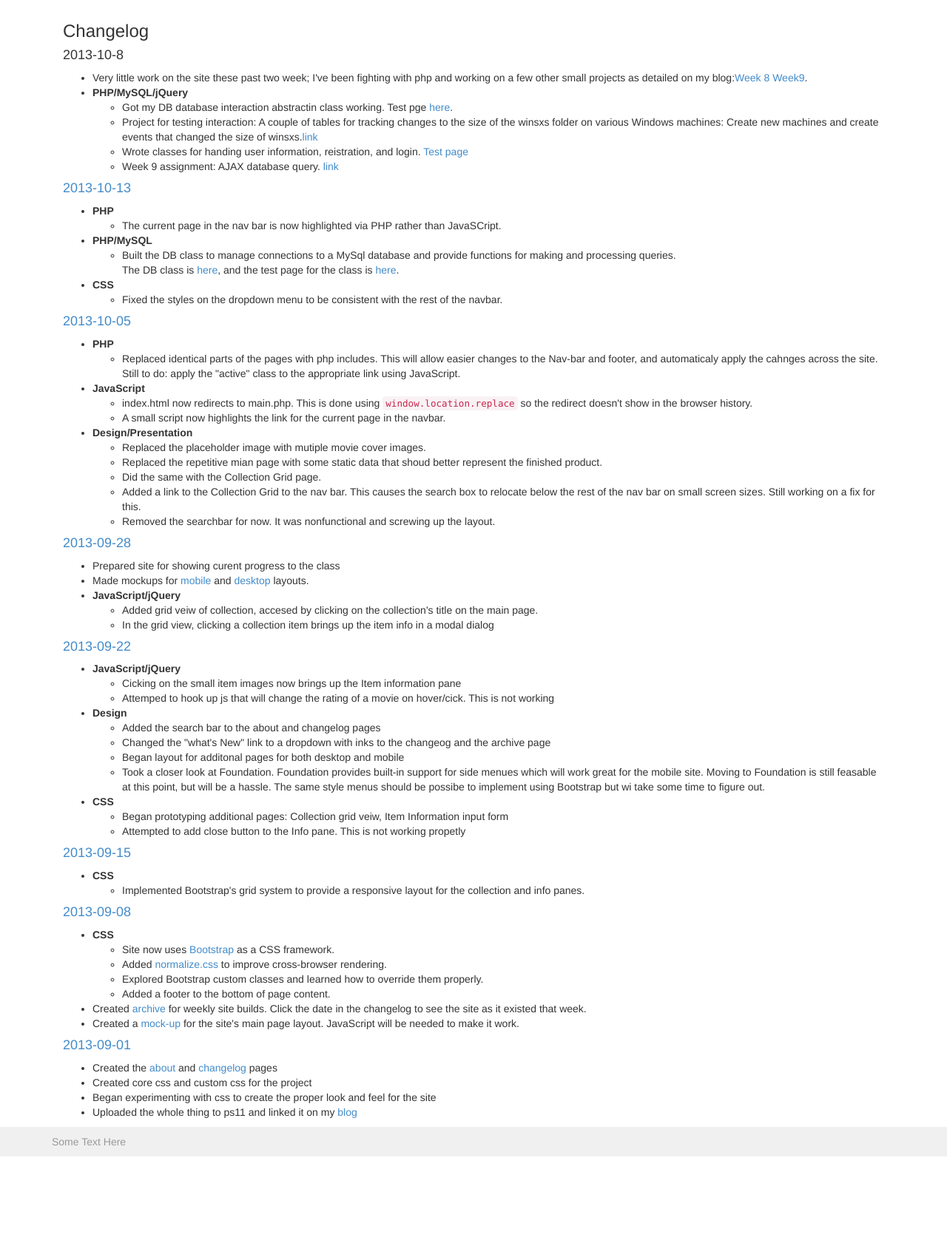
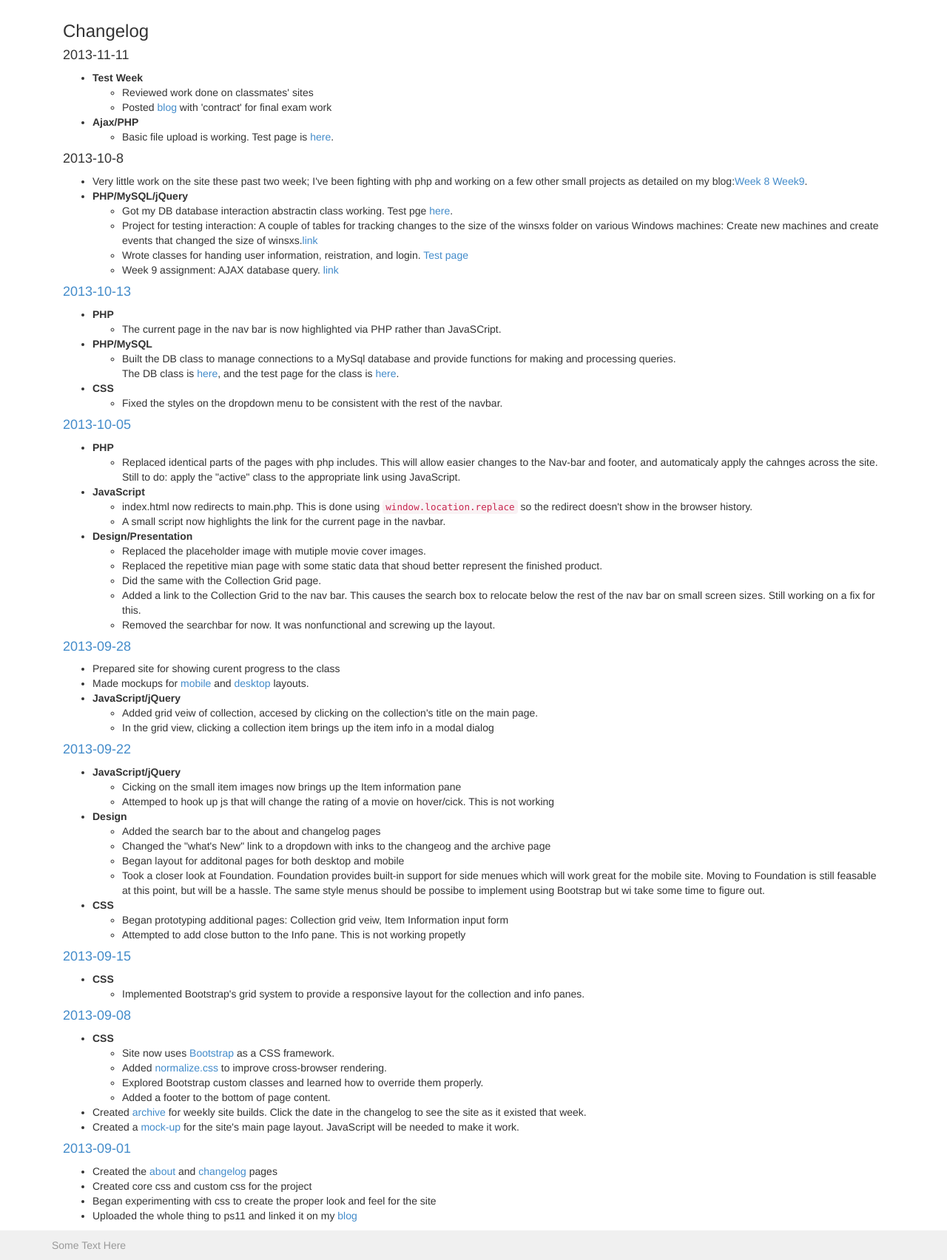
Before and after one commit to ajenshireman/CSIT2230, a PHP site: page /changelog.php in a window 1280 px wide. Shown: the part 51-1755 px from the top of the page at 74% size. Before the commit the page ends 1615 px from the top, so only its background shows below. Run offline with PHP 8.4, Linux system fonts and the light colour scheme.

Commit message:
Changelog for week10 20131111

```diff
--- a/site/changelog.php
+++ b/site/changelog.php
@@ -16,6 +16,22 @@ require_once('./includes/head.php');
 
           <div class="text-left">
               <h3>Changelog</h3>
+	      <p>
+		<h4>2013-11-11</h4>
+		<ul>
+		    <li><strong>Test Week</strong>
+			<ul>
+			    <li>Reviewed work done on classmates' sites</li>
+			    <li>Posted <a href="http://blogs.pstcc.edu/awshireman/2013/11/12/csit-2230-week-10-part-2/">blog</a> with 'contract' for final exam work</li>
+			</ul>
+		    </li>
+		    <li><strong>Ajax/PHP</strong>
+			<ul>
+			    <li>Basic file upload is working. Test page is <a href="http://ps11.pstcc.edu/~c2230a16/week10">here</a>.</li>
+			</ul>
+		    </li>
+		</ul>
+	      </p>
 	      <p>
 		<h4>2013-10-8</h4>
 		<ul>
```
